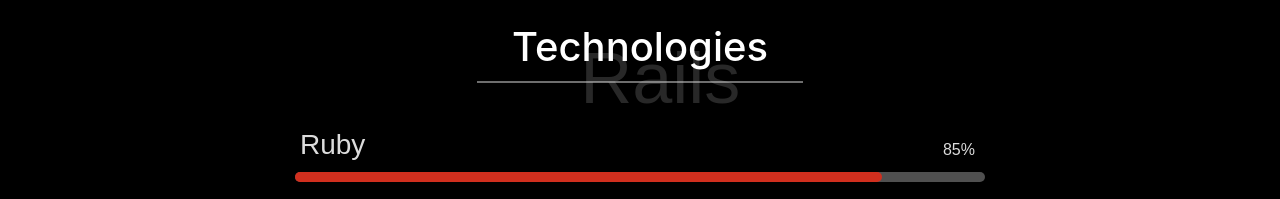
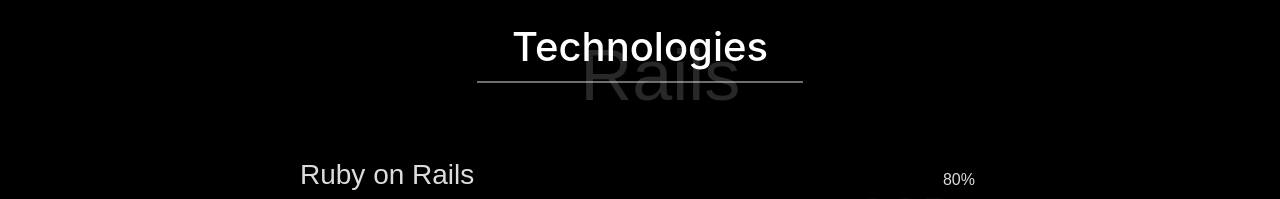
Before and after one commit to edgareu1/edgareu.github.io, a plain HTML site: page index.html in a window 1280 px wide. Shown: the part 777-976 px from the top of the page. Drawn offline with Linux system fonts and the light colour scheme; no server answers.

Commit message:
Remove Ruby from the technologies section

```diff
--- a/index.html
+++ b/index.html
@@ -72,16 +72,6 @@
           <h2 class="section-title" style="margin-top: 30px;">Technologies</h2>
 
           <ul class="technologies-content">
-            <li>
-              <div class="tech-title" style="margin-top: 0;">
-                <h3>Ruby</h3>
-                <span class="percent">85%</span>
-              </div>
-              <div class="progress-bar-container">
-                <span class="progress-bar" style="width: 85%; background: #d12f1e;"></span>
-              </div>
-            </li>
-
             <li>
               <div class="tech-title">
                 <h3>Ruby on Rails</h3>
```
